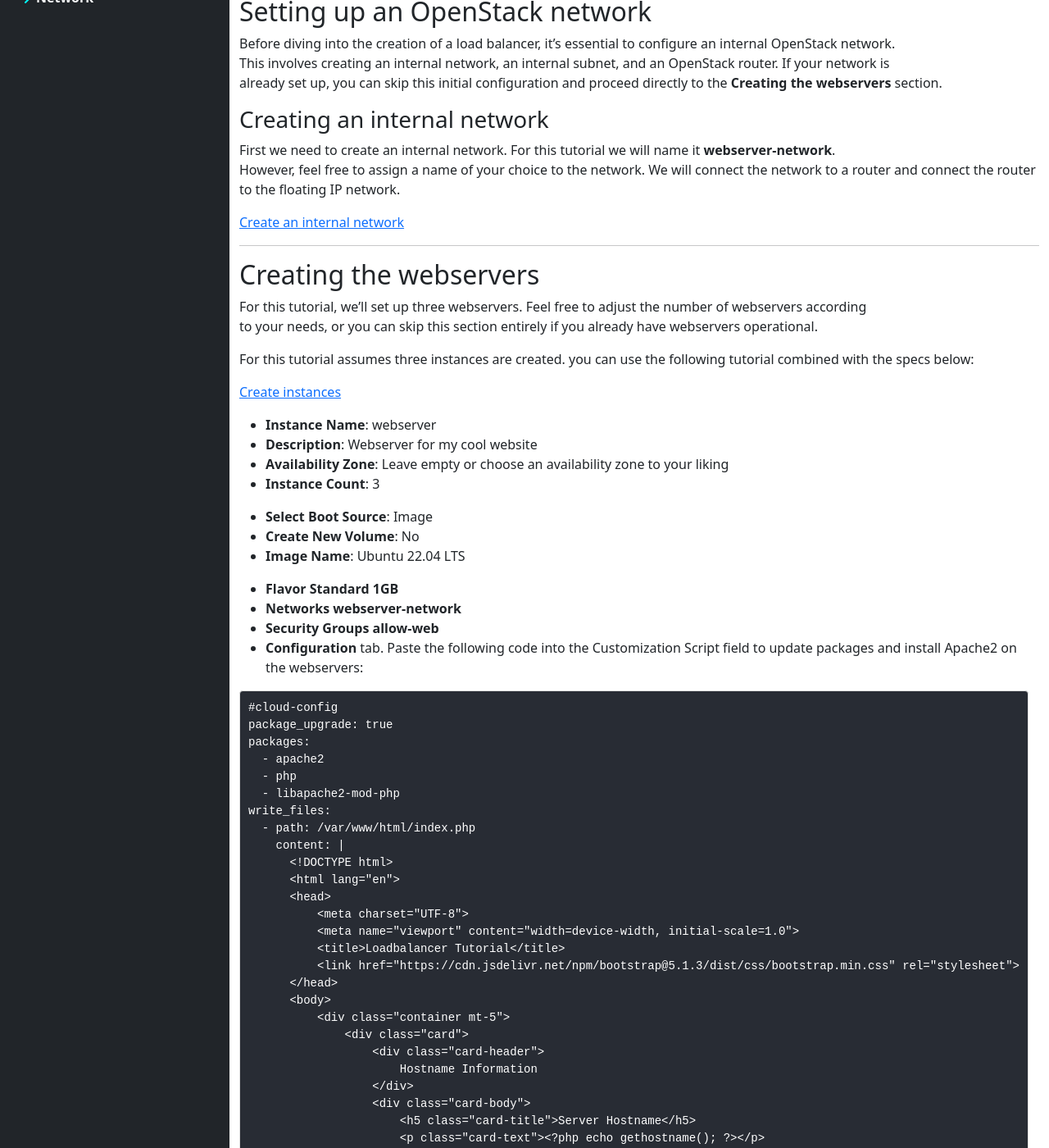
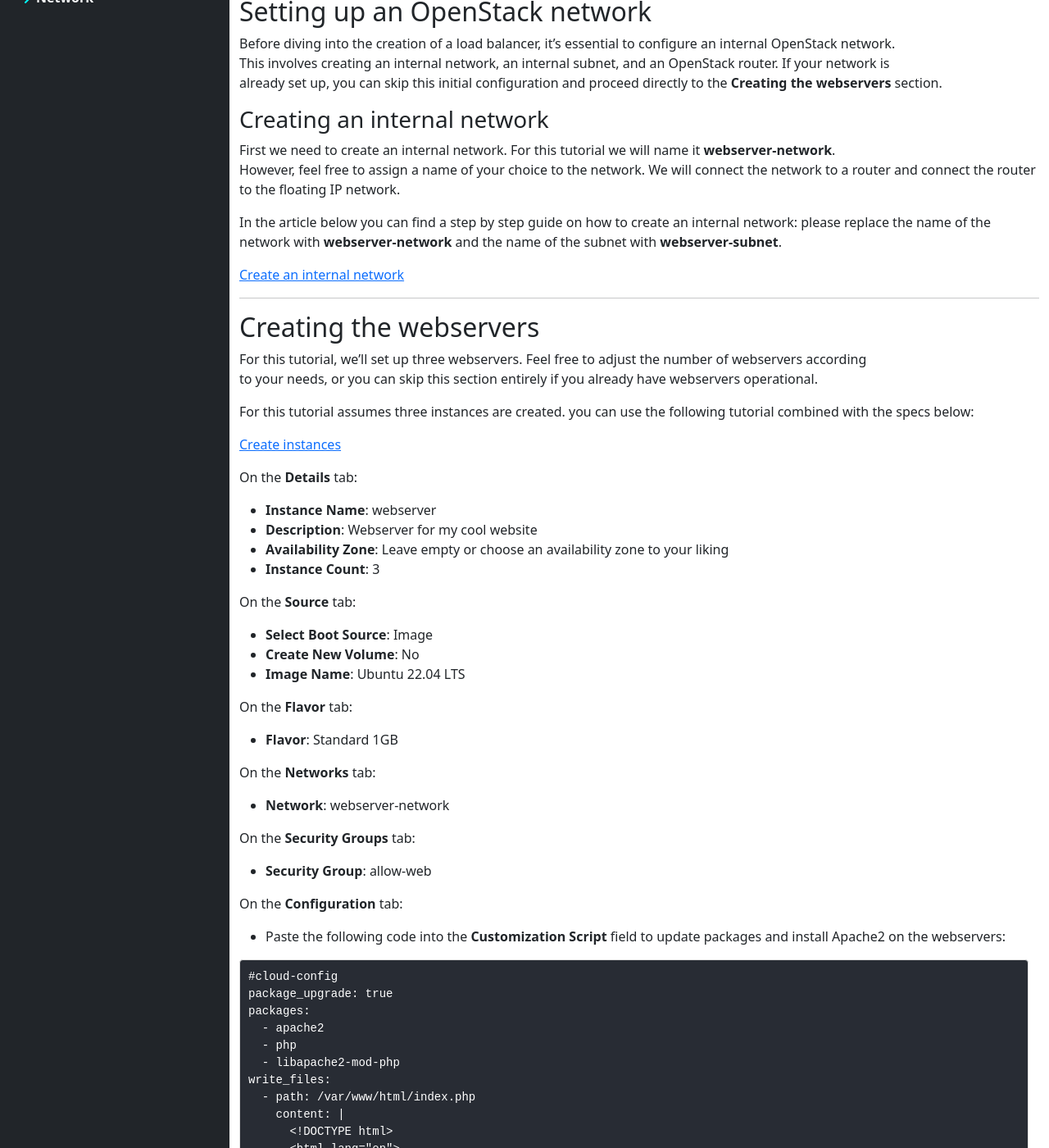
Before and after one commit to bkranendonk/OpenStack-Docs, a Jekyll site: the page built from _posts/loadbalancers/2023-12-12-tutorial-create-a-loadbalancer-with-webservers.md, in a window 1280 px wide and 1400 px high, scrolled down 270 px. Shown: the whole window at 82% size. Built offline with Jekyll 4.4.1, drawn with Linux system fonts in a browser that asks for light colours; some of the changed text lies outside the part shown.

Commit message:
Change the Loadbalancer article to an Tutorial article to make it easier to understand in the future.

````diff
--- a/_posts/loadbalancers/2023-12-12-create-a-loadbalancer.md
+++ b/_posts/loadbalancers/2023-12-12-tutorial-create-a-loadbalancer-with-webservers.md
@@ -20,6 +20,9 @@
 However, feel free to assign a name of your choice to the network.
 We will connect the network to a router and connect the router to the floating IP network.
 
+In the article below you can find a step by step guide on how to create an internal network: please
+replace the name of the network with **webserver-network** and the name of the subnet with **webserver-subnet**.
+
 [Create an internal network]({{ '/articles/create-an-internal-network' | relative_url }})
 
 ---
@@ -33,19 +36,28 @@
 [Create instances]({{ '/articles/create-instances' | relative_url }})
 
 
+On the **Details** tab:
 * **Instance Name**: webserver
 * **Description**: Webserver for my cool website
 * **Availability Zone**: Leave empty or choose an availability zone to your liking
 * **Instance Count**: 3
 
+On the **Source** tab:
 * **Select Boot Source**: Image
 * **Create New Volume**: No
 * **Image Name**: Ubuntu 22.04 LTS
 
-* **Flavor** **Standard 1GB**
-* **Networks** **webserver-network**
-* **Security Groups** **allow-web**
-* **Configuration** tab. Paste the following code into the Customization Script field to update packages and install Apache2 on the webservers:
+On the **Flavor** tab:
+* **Flavor**: Standard 1GB
+
+On the **Networks** tab:
+* **Network**: webserver-network
+
+On the **Security Groups** tab:
+* **Security Group**: allow-web
+
+On the **Configuration** tab:
+* Paste the following code into the **Customization Script** field to update packages and install Apache2 on the webservers:
 
 ```cloud-config
 #cloud-config
````
Also changed, not shown: other parts of _posts/loadbalancers/2023-12-12-tutorial-create-a-loadbalancer-with-webservers.md (+1 -2 lines).
